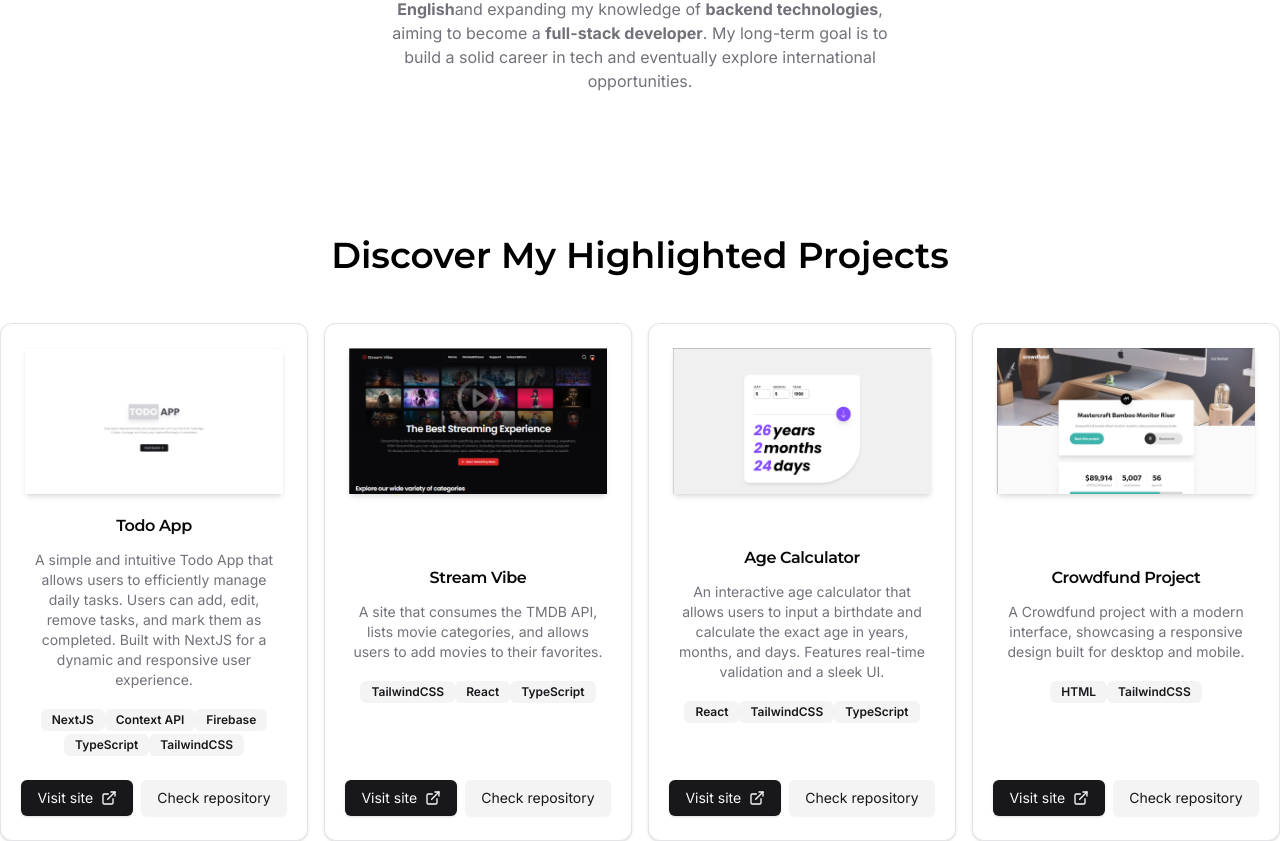
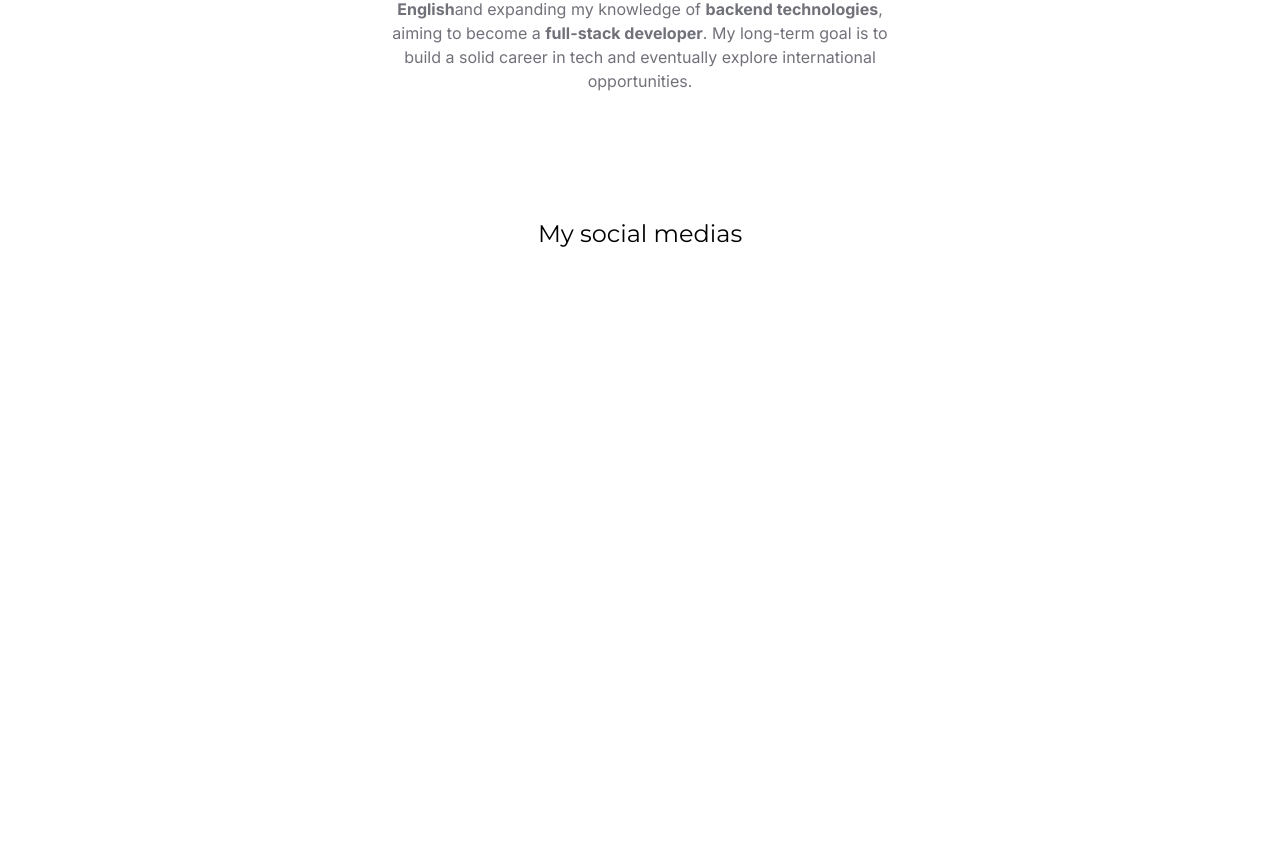
Before and after one commit to raphaeleliass/Meu-Portfolio, a Next.js app: page / in a window 1280 px wide. Shown: the part 1530-2371 px from the top of the page. After the commit the page ends 1908 px from the top, so only its background shows below. Built offline with nearby package versions, Linux system fonts and the light colour scheme; some icons are missing.

Commit message:
fix: duplicate file import issue

```diff
--- a/src/app/page.tsx
+++ b/src/app/page.tsx
@@ -1,8 +1,7 @@
-import AboutMe from "@/components/Sections/aboutMe/aboutme";
-import Hero from "@/components/Sections/hero/hero";
+import AboutMe from "@/components/Sections/AboutMe/AboutMe";
 import Footer from "@/components/Sections/Footer/footer";
+import Hero from "@/components/Sections/Hero/hero";
 import Navbar from "@/components/Sections/Navbar/navbar";
-import Projects from "@/components/Sections/Projects/projects";
 
 export default function Home() {
   return (
@@ -10,7 +9,6 @@ export default function Home() {
       <Navbar />
       <Hero />
       <AboutMe />
-      <Projects />
       <Footer />
     </main>
   );
```
